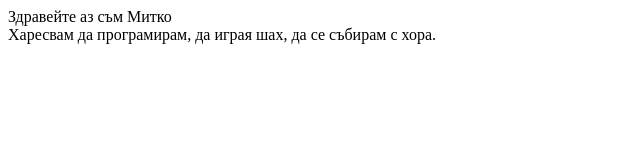
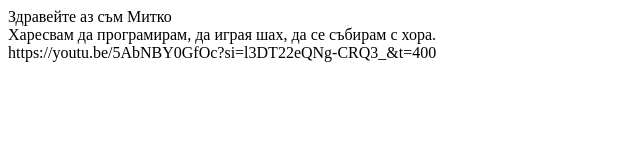
Before and after one commit to MitkoNed21/stu2001321052, a plain HTML site: page index.html in a window 1280 px wide. Shown: the whole page, without its empty margins (0-640 px from the left). Drawn offline with Linux system fonts and the light colour scheme.

Commit message:
UPDATE: index.html, add content creator link

```diff
--- a/index.html
+++ b/index.html
@@ -13,5 +13,8 @@
     <!-- - информация за вашите хобита и интереси -->
     <div>Харесвам да програмирам, да играя шах, да се събирам с хора.</div>
 
+    <!-- - линк към материал на любим content creator които ви е вдъхновил -->
+    <div>https://youtu.be/5AbNBY0GfOc?si=l3DT22eQNg-CRQ3_&t=400</div>
+
 </body>
 </html>
```
